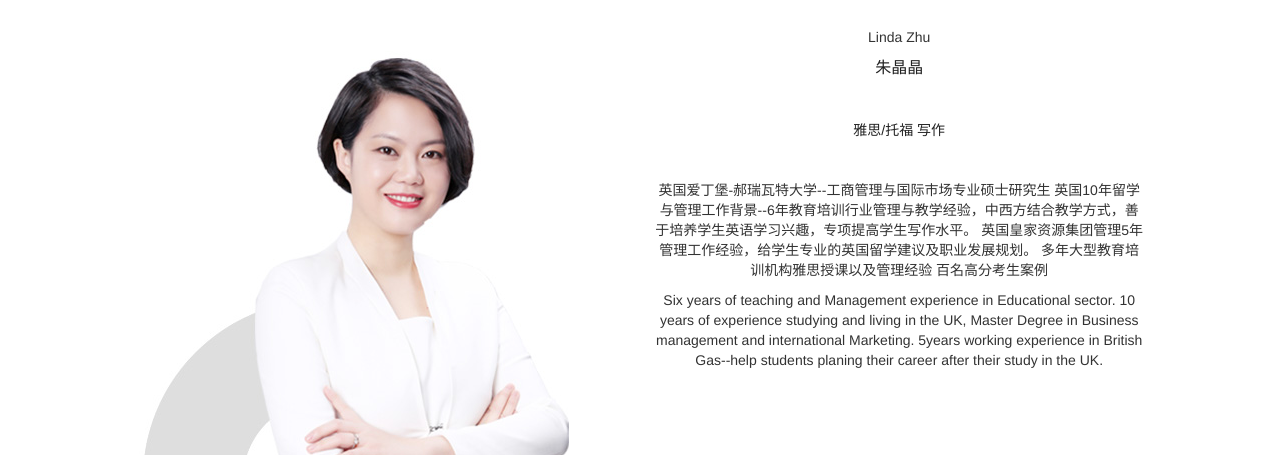
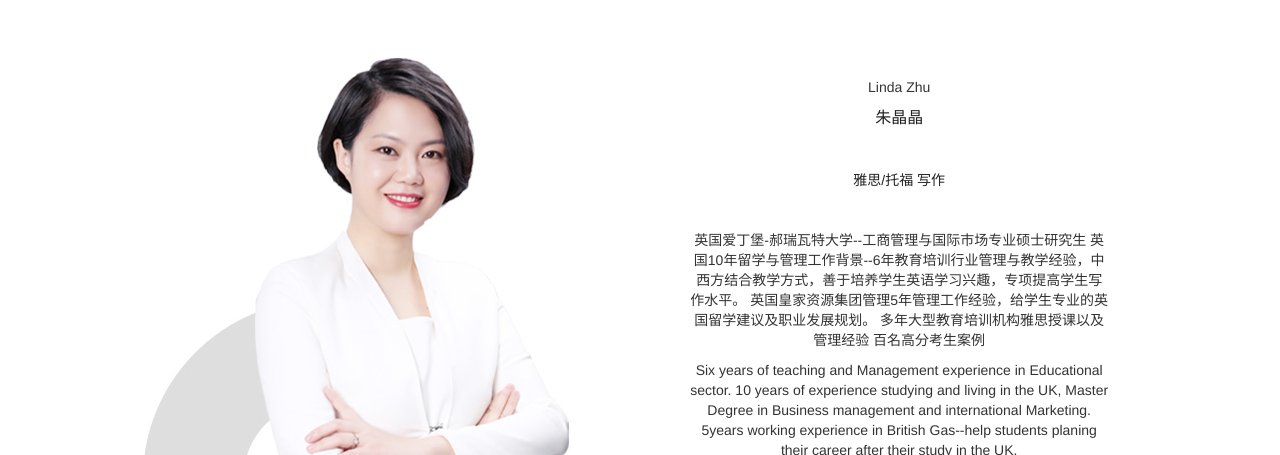
Before and after one commit to fan201709/client-bac-english, a plain HTML site: page about_experience-1-1.html in a window 1280 px wide. Shown: the part 345-800 px from the top of the page. Drawn offline with Linux system fonts and the light colour scheme.

Commit message:
20170922

```diff
--- a/about_experience-1-1.html
+++ b/about_experience-1-1.html
@@ -55,7 +55,7 @@
                 <div class="col-md-6">
                     <img src="images/tch_01.jpg" alt="">
                 </div>
-                <div class="col-md-6" id="experience1">
+                <div class="col-md-6" id="experience">
                      <p>Linda Zhu</p>
                         <p>朱晶晶</p>
                         <p>雅思/托福 写作</p>
--- a/styles/style.css
+++ b/styles/style.css
@@ -773,18 +773,21 @@ article .telephoto iframe{
 article .telephoto p span{
     margin-right: 100px;
 }
-#experience1 p:firat-child {
+#experience{
+    padding: 50px;
+}
+#experience p:firat-child(1) {
     font-family: 'Conv_Tungsten-Medium';
     letter-spacing: 2px;
     font-size: 32px;
     color: #222222;
 }
-#experience1 p:nth-child(2) {
+#experience p:nth-child(2) {
     font-size: 16px;
     color: #222222;
 }
-#experience1 p:nth-child(3) {
-        font-size: 14px;
+#experience p:nth-child(3) {
+    font-size: 14px;
     color: #222222;
     line-height: 80px;
 }
```
